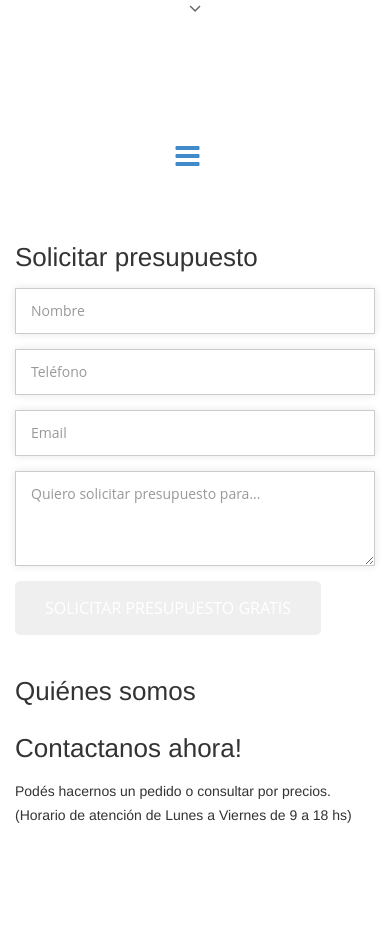
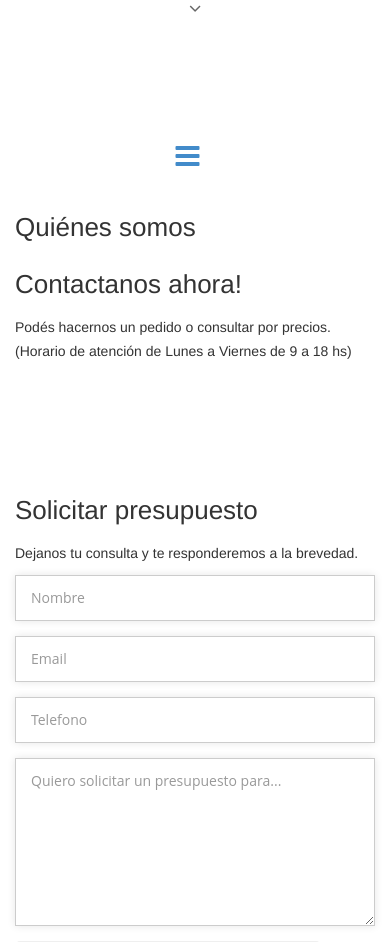
Before and after one commit to Leadaki/websites, a PHP site: template Resources/views/index.html.twig in a window 390 px wide. Shown: the top 942 px of the page. Run offline with PHP 8.4, Linux system fonts and the light colour scheme; the template is opened without the code that fills it, so the values that code supplies are empty; some libraries are stand-ins or nearby versions.

Commit message:
Remove slider html and load slider partial

```diff
--- a/Resources/views/index.html.twig
+++ b/Resources/views/index.html.twig
@@ -1,88 +1,8 @@
 {% extends 'layout.html.twig' %}
 
 {% block main %}
-    <!-- Main Content start-->
-    <div class="content">
-        <div class="container">
-            <div class="row">
-                <div class="posts-block col-lg-8 col-md-8 col-sm-7 col-xs-12">
-                    <!-- Recent work start-->
-                    <div class="recentwork_wrapper">
-                        <!-- Slider Start-->
-                        <div class="post-image">
-                            <!-- Slider Start-->
-                            <div class="slider-wrapper theme-default">
-                                <div id="nivoslider" class="nivoSlider">
-                                    {% for item in site.products %}
-                                        {% if item.images is not empty %}
-                                            <a href="#">
-                                                <img
-                                                        src="{{ item.images[0].small }}"
-                                                        title="<h3 class='title'>{{ item.title }}</h3><div class='subtitle'>{{ item.subtitle }}</div>" alt="{{ item.title }}"
-                                                        data-transition="slideInLeft">
-                                            </a>
-                                        {% endif %}
-                                    {% endfor %}
-                                </div>
-                            </div>
-                            <div class="clearfix"></div>
-                            <!-- Slider End-->
-                        </div>
-                    </div>
-                    <!-- Recent work end-->
-                </div>
-                <!-- Left Section End -->
-                <div class="col-lg-4 col-md-4 col-sm-5 col-xs-12" id="contact-form">
-                    <div class="contact-form">
-                        <h3 class="title">
-                            Solicitar presupuesto</h3>
-                        <!-- <p>
-    Dejanos tu consulta y te responderemos a la brevedad.</p> -->
-                        <form method="post" class="reply" id="contact">
-                            <fieldset>
-                                <div class="row">
-                                    <div class="col-xs-12">
-                                        <!-- <label>Nombre: <span>*</span></label> -->
-                                        <input class="form-control" id="name" name="name" type="text" value=""
-                                               required placeholder="Nombre">
-                                    </div>
-                                    <div class="col-xs-12">
-                                        <!-- <label>Teléfono: <span>*</span></label> -->
-                                        <input class="form-control" type="tel" id="phone" name="phone" value=""
-                                               required placeholder="Teléfono">
-                                    </div>
-                                </div>
-                                <div class="row">
-                                    <div class="col-lg-12 col-md-12 col-sm-12 col-xs-12">
-                                        <!-- <label>Email: <span>*</span></label> -->
-                                        <input class="form-control" id="email" name="email" type="email" value=""
-                                               required placeholder="Email">
-                                    </div>
-                                </div>
-                                <div class="row">
-                                    <div class="col-lg-12 col-md-12 col-sm-12 col-xs-12">
-                                        <!-- <label>
-    Quiero solicitar presupuesto para: <span>*</span></label> -->
-                                        <textarea class="form-control" id="text" name="message" style="min-height: 95px;" rows="3" cols="40" required placeholder="Quiero solicitar presupuesto para..."></textarea>
-                                    </div>
-                                </div>
-                            </fieldset>
-                            <div class="actions">
-                                <button class="btn-normal btn-color submit bottom-pad" type="submit">
-                                    Solicitar Presupuesto Gratis</button>
-                            </div>
-                            <div class="success alert-success alert" style="display: none">Tu mensaje se envió correctamente</div>
-                            <div class="error alert-error alert" style="display: none">E-mail must be valid and message must be longer
-                                than 100 characters.</div>
-                            <div class="clearfix"></div>
-                        </form>
-                    </div>
-                </div>
-            </div>
-        </div>
-    </div>
-    <div class="divider"></div>
 
+    {#{% include('partials/slider_full_width_box.html.twig') %}#}
     {% include('partials/about_us_box.html.twig') %}
     {% include('partials/promotion_box.html.twig') %}
     {% include('partials/image_gallery_box.html.twig') %}
```
